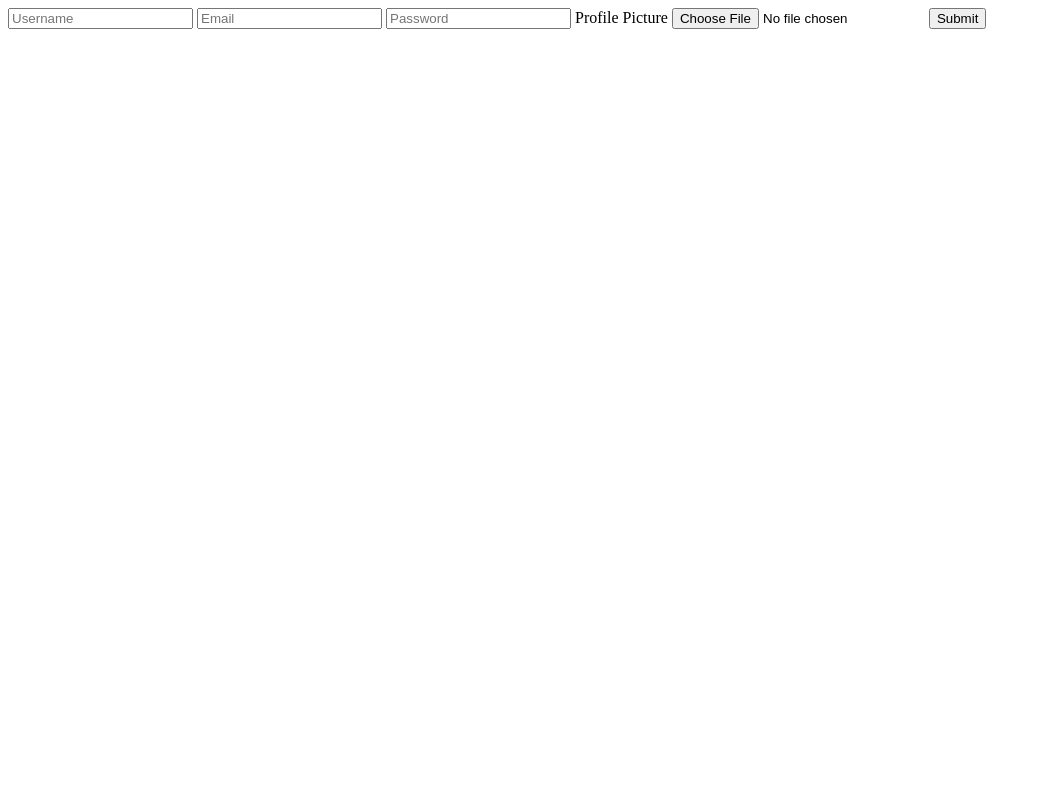
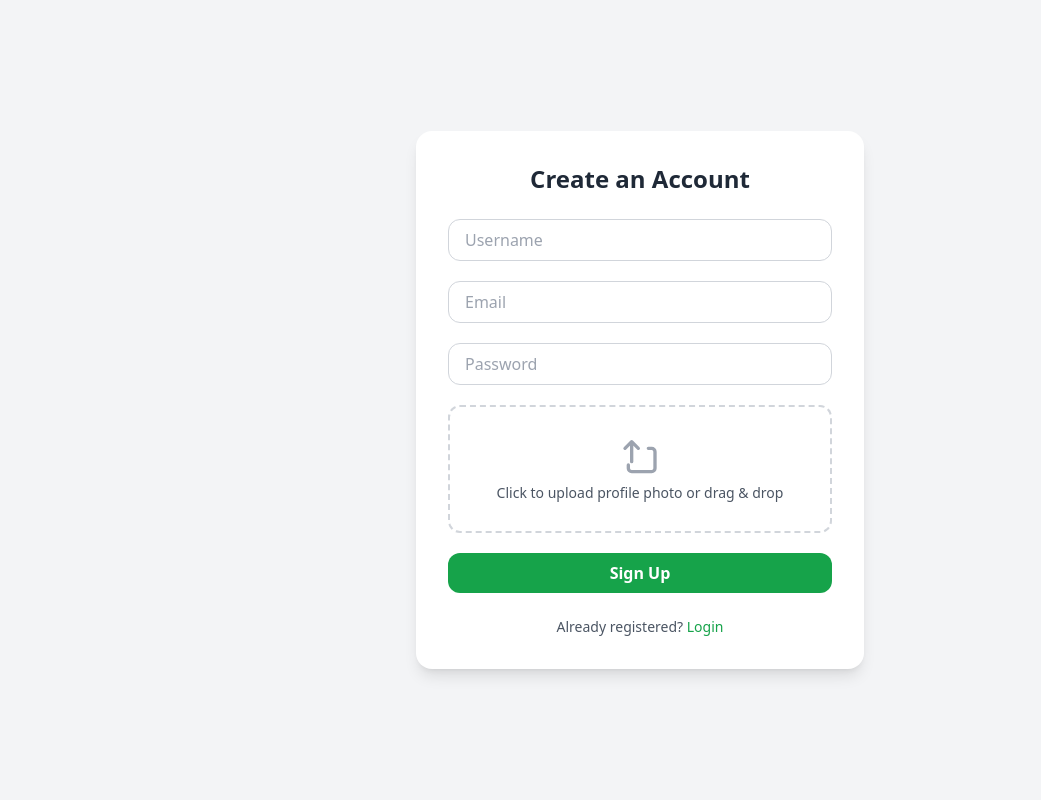
Before and after one commit to SopuruchiCode/Event-Scheduler, a Python web app: template templates/signup.html in a window 1280 px wide. Shown: the whole page, without its empty margins (0-1041 px from the left). Run offline with Jinja, Linux system fonts and the light colour scheme; the template is opened without the code that fills it, so the values that code supplies are empty; some libraries are stand-ins or nearby versions.

Commit message:
update signup  page

```diff
--- a/templates/signup.html
+++ b/templates/signup.html
@@ -4,9 +4,73 @@
     <meta charset="UTF-8">
     <meta name="viewport" content="width=device-width, initial-scale=1.0">
     <title>Signup</title>
+    <script src="https://cdn.tailwindcss.com"></script>
 </head>
 <body>
-    <form method="post" enctype="multipart/form-data">
+        <div class="min-h-screen flex items-center justify-center bg-gray-100">
+    <div class="bg-white shadow-lg rounded-2xl p-8 w-full max-w-md">
+        <!-- Title -->
+        <h2 class="text-2xl font-bold text-center text-gray-800 mb-6">
+        Create an Account
+        </h2>
+
+        <!-- Signup Form -->
+        <form class="space-y-5" autocomplete="off">
+
+        <!-- Username -->
+        <div>
+            <input required placeholder="Username" name="username" id="username" autocomplete="off"
+            class="w-full px-4 py-2 border border-gray-300 rounded-xl focus:ring-2 focus:ring-green-500 focus:border-green-500 outline-none" />
+        </div>
+
+        <!-- Email -->
+        <div>
+            <input required type="email" placeholder="Email" name="email" id="email" autocomplete="off"
+            class="w-full px-4 py-2 border border-gray-300 rounded-xl focus:ring-2 focus:ring-green-500 focus:border-green-500 outline-none" />
+        </div>
+
+        <!-- Password -->
+        <div>
+            <input required type="password" placeholder="Password" name="password" id="password" autocomplete="new-password"
+            class="w-full px-4 py-2 border border-gray-300 rounded-xl focus:ring-2 focus:ring-green-500 focus:border-green-500 outline-none" />
+        </div>
+
+        <!-- Profile Picture -->
+        <!-- <div>
+            <label for="profile_pic" class="block text-sm font-medium text-gray-700 mb-2">Profile Picture</label>
+            <input type="file" name="profile_pic" id="profile_pic"
+            class="block w-full text-sm text-gray-700 border border-gray-300 rounded-xl cursor-pointer focus:outline-none focus:ring-2 focus:ring-green-500" />
+        </div> -->
+        <div>
+        <label for="profile_pic"
+          class="flex flex-col items-center justify-center w-full h-32 border-2 border-dashed border-gray-300 rounded-xl cursor-pointer hover:border-blue-500 transition-colors">
+          <div class="flex flex-col items-center justify-center">
+            <svg xmlns="http://www.w3.org/2000/svg" class="h-10 w-10 text-gray-400" fill="none" viewBox="0 0 24 24" stroke="currentColor">
+              <path stroke-linecap="round" stroke-linejoin="round" stroke-width="2"
+                d="M7 16V4m0 0L3 8m4-4l4 4m6 0h2a2 2 0 012 2v10a2 2 0 01-2 2H7a2 2 0 01-2-2v-2" />
+            </svg>
+            <p class="text-sm text-gray-600 mt-2">Click to upload profile photo or drag & drop</p>
+          </div>
+          <input type="file" name="profile_pic" id="profile_pic" accept="image/*" class="hidden" />
+        </label class="m-20">
+
+        </div>
+
+        <!-- Submit -->
+        <div>
+            <input type="submit" value="Sign Up"
+            class="w-full py-2 bg-green-600 text-white rounded-xl font-semibold hover:bg-green-700 transition-colors cursor-pointer" />
+        </div>
+        </form>
+
+        <!-- Footer -->
+        <p class="text-sm text-gray-600 text-center mt-6">
+        Already registered?
+        <a href="#" class="text-green-600 font-medium hover:underline">Login</a>
+        </p>
+    </div>
+</div>
+    <!-- <form method="post" enctype="multipart/form-data">
         <input required placeholder="Username" name="username" id="username">
         <input  required type="email" placeholder="Email" name="email" id="email">
         <input required placeholder="Password" name="password" id="password">
@@ -14,7 +78,7 @@
         <input type="file"  name="profile_pic" id="profile_pic">
         <input type="submit" placeholder="submit">
 
-    </form>
+    </form> -->
     <script>
         const formElem = document.querySelector("form");
         const SIGNUP_URL = "http://127.0.0.1:8000/auth/signup"
```
